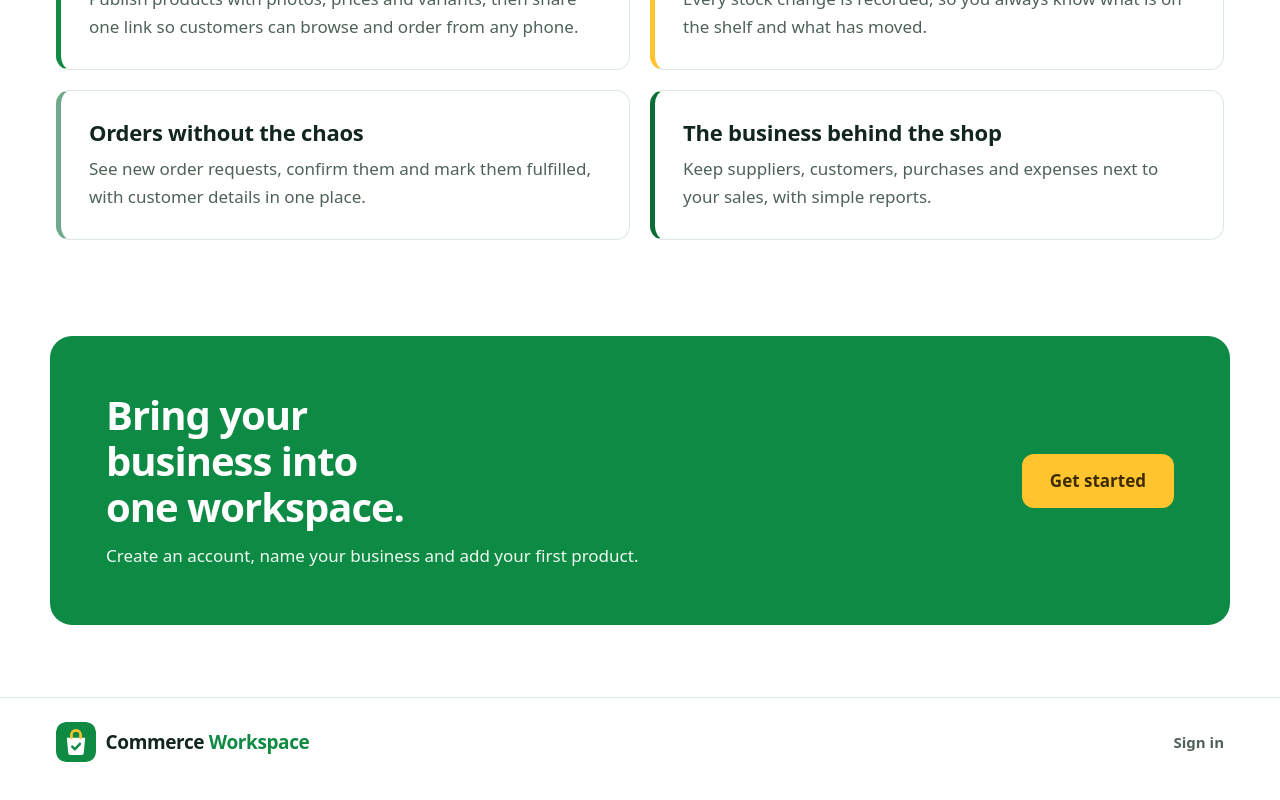
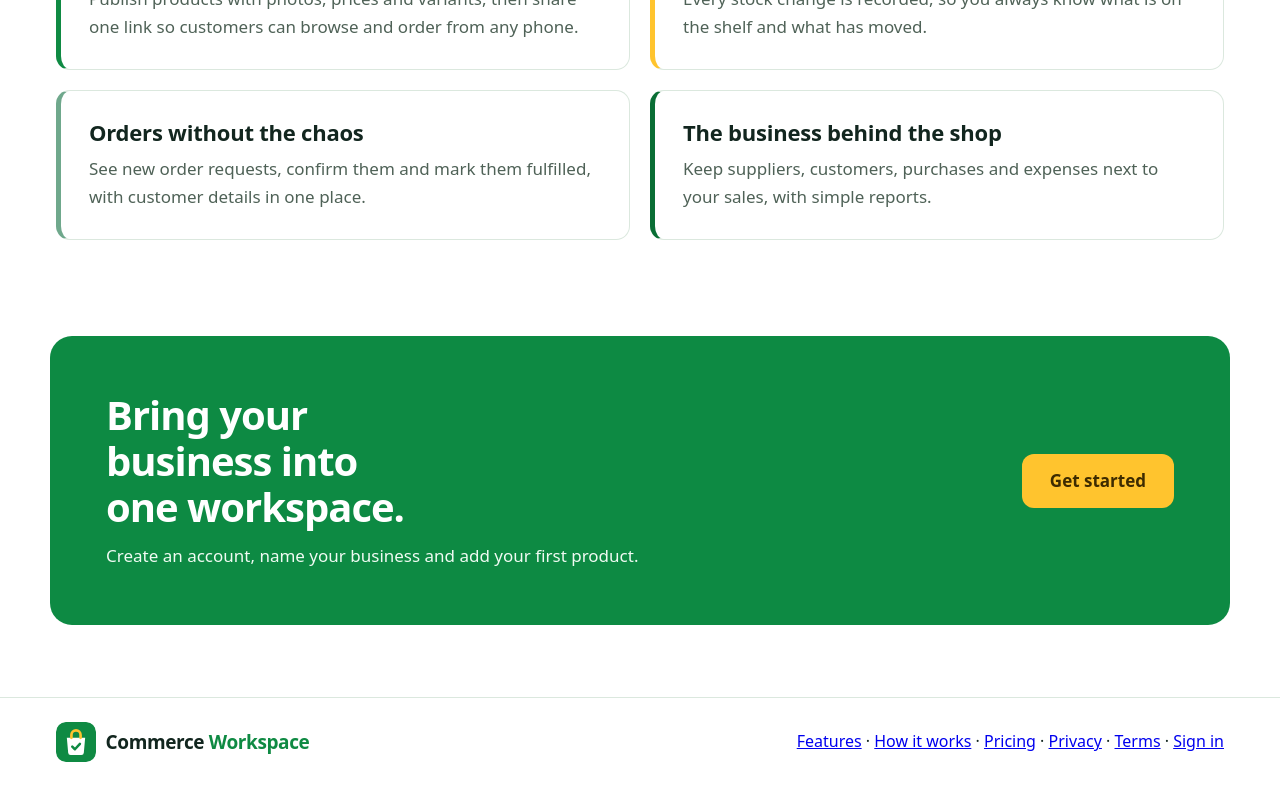
Before and after one commit to learninghub44/kenya-multitenant-commerce-docs, a Next.js app: page / in a window 1280 px wide. Shown: the part 1215-2015 px from the top of the page. Built offline with nearby package versions, Linux system fonts and the light colour scheme.

Commit message:
fix(marketing): add legal and product links to homepage footer

```diff
--- a/src/app/page.tsx
+++ b/src/app/page.tsx
@@ -75,7 +75,7 @@ export default function HomePage() {
 
       <footer className={styles.footer}>
         <Logo href="/" size={40} />
-        <Link href="/login">Sign in</Link>
+        <div><Link href="/features">Features</Link> · <Link href="/how-it-works">How it works</Link> · <Link href="/pricing">Pricing</Link> · <Link href="/privacy">Privacy</Link> · <Link href="/terms">Terms</Link> · <Link href="/login">Sign in</Link></div>
       </footer>
     </main>
   );
```
